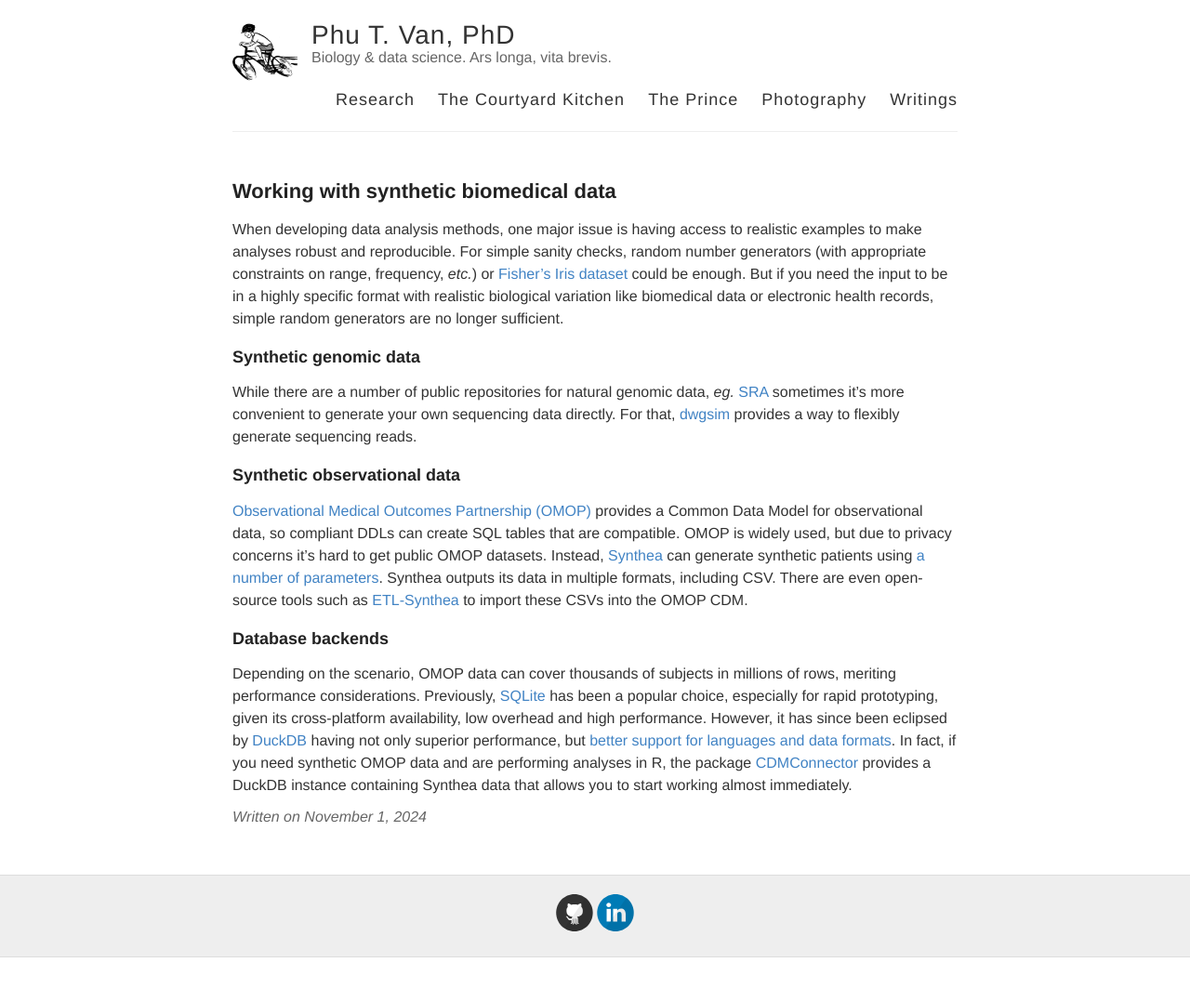
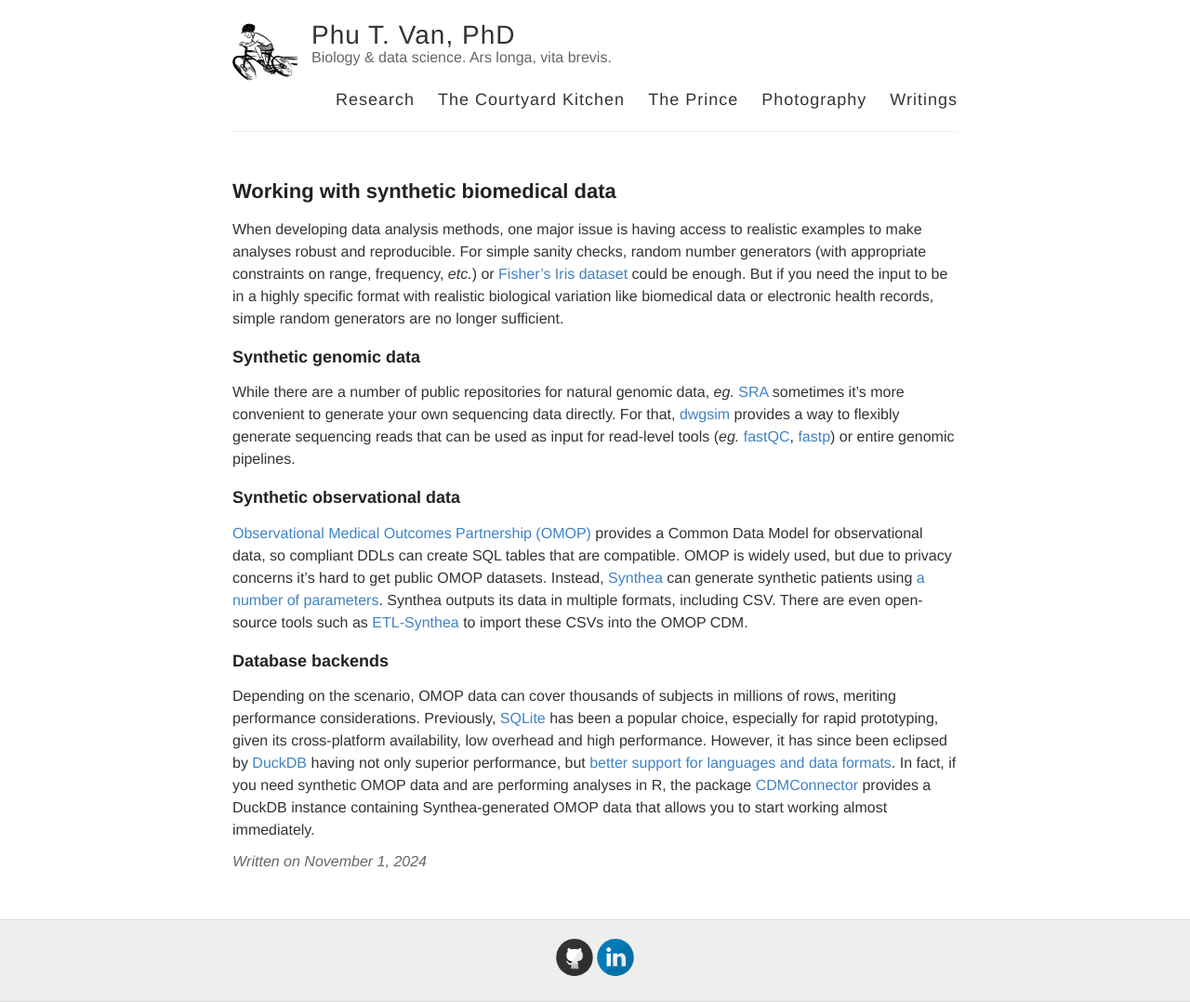
Before and after one commit to ptvan/ptvan.github.io, a Jekyll site: the page built from _posts/2024-11-01-synthetic-biomedical-data.md, in a window 1280 px wide. Shown: the whole page at 93% size. Built offline with Jekyll 4.4.1, drawn with Linux system fonts in a browser that asks for light colours; before the commit the page ends 1030 px from its top, so only the background shows below that.

Commit message:
minor edits

```diff
--- a/_posts/2024-11-01-synthetic-biomedical-data.md
+++ b/_posts/2024-11-01-synthetic-biomedical-data.md
@@ -6,11 +6,11 @@
 When developing data analysis methods, one major issue is having access to realistic examples to make analyses robust and reproducible. For simple sanity checks, random number generators (with appropriate constraints on range, frequency, _etc._) or [Fisher's Iris dataset](https://en.wikipedia.org/wiki/Iris_flower_data_set) could be enough. But if you need the input to be in a highly specific format with realistic biological variation like biomedical data or electronic health records, simple random generators are no longer sufficient.
 
 ### Synthetic genomic data
-While there are a number of public repositories for natural genomic data, _eg._ [SRA](https://www.ncbi.nlm.nih.gov/sra) sometimes it's more convenient to generate your own sequencing data directly. For that, [dwgsim](https://github.com/nh13/DWGSIM) provides a way to flexibly generate sequencing reads.
+While there are a number of public repositories for natural genomic data, _eg._ [SRA](https://www.ncbi.nlm.nih.gov/sra) sometimes it's more convenient to generate your own sequencing data directly. For that, [dwgsim](https://github.com/nh13/DWGSIM) provides a way to flexibly generate sequencing reads that can be used as input for read-level tools (_eg._ [fastQC](https://www.bioinformatics.babraham.ac.uk/projects/fastqc/), [fastp](https://github.com/OpenGene/fastp)) or entire genomic pipelines.
 
 ### Synthetic observational data
 [Observational Medical Outcomes Partnership (OMOP)](https://www.ohdsi.org/data-standardization/) provides a Common Data Model for observational data, so compliant DDLs can create SQL tables that are compatible. OMOP is widely used, but due to privacy concerns it's hard to get public OMOP datasets. Instead, [Synthea](https://github.com/synthetichealth/synthea) can generate synthetic patients using [a number of parameters](https://synthetichealth.github.io/spt/#/customizer). Synthea outputs its data in multiple formats, including CSV. There are even open-source tools such as [ETL-Synthea](https://github.com/OHDSI/ETL-Synthea) to import these CSVs into the OMOP CDM.
 
 ### Database backends
 Depending on the scenario, OMOP data can cover thousands of subjects in millions of rows, meriting performance considerations.
-Previously, [SQLite](https://www.sqlite.org/index.html) has been a popular choice, especially for rapid prototyping, given its cross-platform availability, low overhead and high performance. However, it has since been eclipsed by [DuckDB](https://duckdb.org) having not only superior performance, but [better support for languages and data formats](https://dirk-petersen.medium.com/researchers-please-replace-sqlite-with-duckdb-now-f038044a2702). In fact, if you need synthetic OMOP data and are performing analyses in R, the package [CDMConnector](https://cran.r-project.org/web/packages/CDMConnector/index.html) provides a DuckDB instance containing Synthea data that allows you to start working almost immediately.
+Previously, [SQLite](https://www.sqlite.org/index.html) has been a popular choice, especially for rapid prototyping, given its cross-platform availability, low overhead and high performance. However, it has since been eclipsed by [DuckDB](https://duckdb.org) having not only superior performance, but [better support for languages and data formats](https://dirk-petersen.medium.com/researchers-please-replace-sqlite-with-duckdb-now-f038044a2702). In fact, if you need synthetic OMOP data and are performing analyses in R, the package [CDMConnector](https://cran.r-project.org/web/packages/CDMConnector/index.html) provides a DuckDB instance containing Synthea-generated OMOP data that allows you to start working almost immediately.
```
Also changed, not shown: _posts/2023-06-30-resampling-methods.md (+1 -1 lines).
